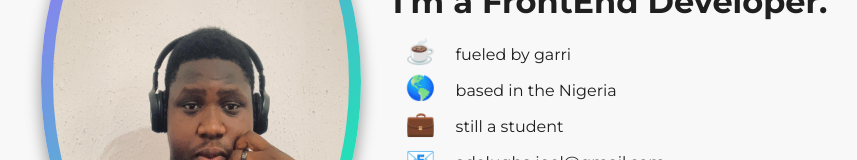
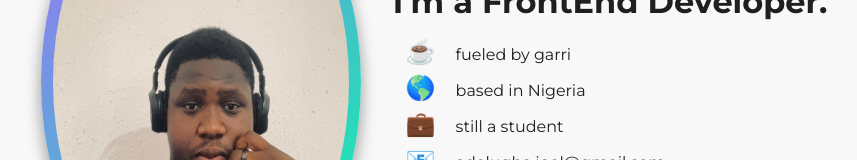
Before and after one commit to Skibelem/Portfolio, a React (Create React App) app: page / in a window 1280 px wide. Shown: the part 352-512 px from the top of the page, without its empty margins (206-1063 px from the left). Built offline with nearby package versions, Linux system fonts and the light colour scheme; the HTML template or start-up script is replaced by a standard one.

Commit message:
Changed the Nigeria

```diff
--- a/src/info/Info.js
+++ b/src/info/Info.js
@@ -41,7 +41,7 @@ export const info = {
         },
         {
             emoji: '🌎',
-            text: 'based in the Nigeria'
+            text: 'based in Nigeria'
         },
         {
             emoji: "💼",
```
